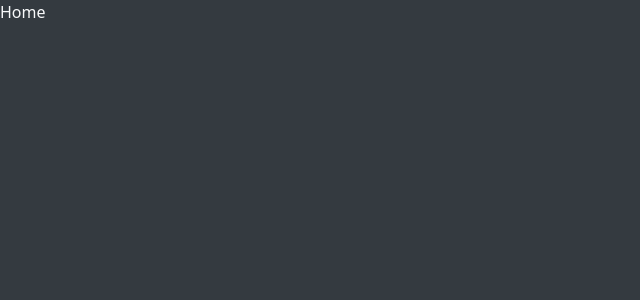
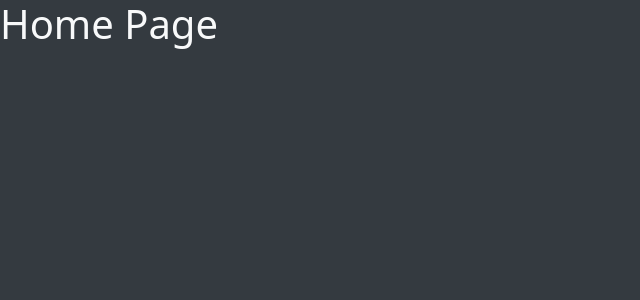
Before and after one commit to Rajit909/MegaProject-E-commerce-, a React (Create React App) app in the folder frontend/: page / in a window 1280 px wide. Shown: the top 300 px of the page, without its empty margins (0-640 px from the left). Built offline with nearby package versions, Linux system fonts and the light colour scheme.

Commit message:
backend connection

```diff
--- /dev/null
+++ b/frontend/src/backend.js
@@ -0,0 +1 @@
+export const API = process.env.REACT_APP_BACKEND
--- a/frontend/src/core/Home.js
+++ b/frontend/src/core/Home.js
@@ -1,10 +1,14 @@
 import React from 'react'
 import "../styles.css"
+import { API } from '../backend'
 
 
 function Home() {
+  console.log("API IS", API)
   return (
-    <div className='text-light'>Home</div>
+    <div className='text-light'>
+      <h1>Home Page</h1>
+    </div>
   )
 }
 
```
Also changed, not shown: frontend/src/core/Base.js (+12 -0 lines), 1 other file (tests, documents, lock files or other folders).
